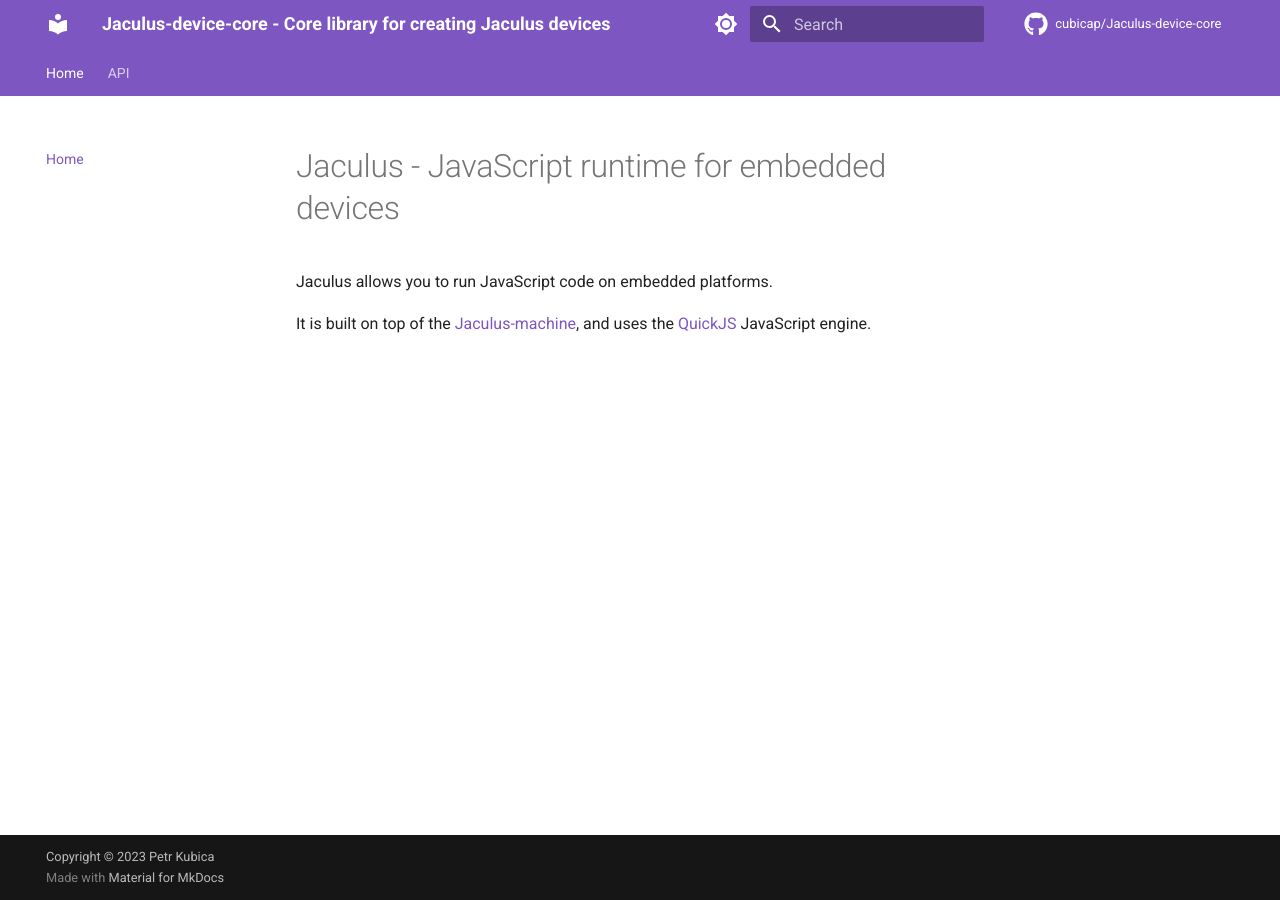
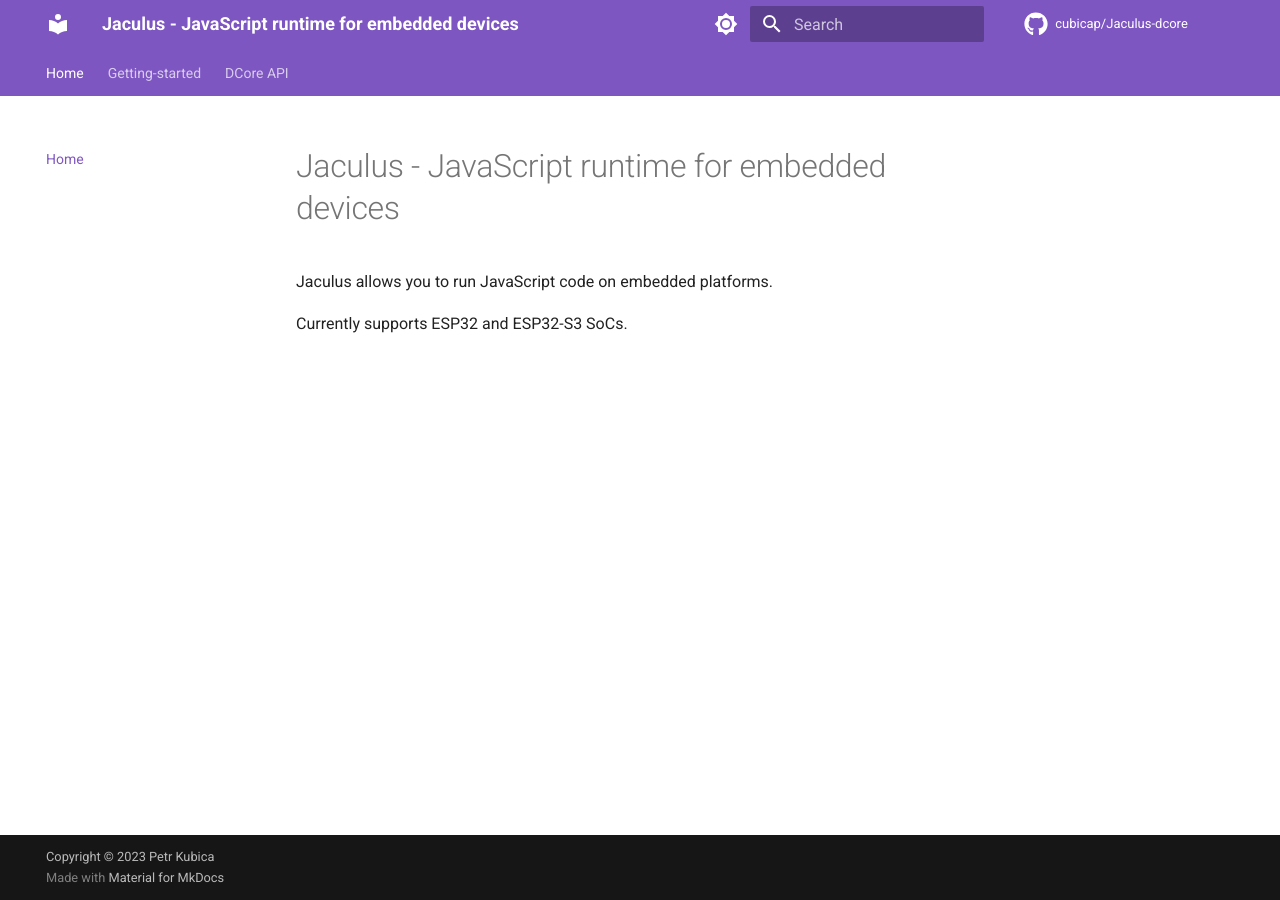
Before and after one commit to cubicap/Jaculus-dcore, an MkDocs documentation site: the page built from docs/index.md, in a window 1280 px wide. Built offline with MkDocs 1.6.1 and Material for MkDocs 9.7.7, drawn with Linux system fonts in a browser that asks for light colours; comment, search, counter and statistics services are not loaded.

Commit message:
update docs

```diff
--- a/docs/index.md
+++ b/docs/index.md
@@ -2,5 +2,4 @@
 
 Jaculus allows you to run JavaScript code on embedded platforms.
 
-It is built on top of the [Jaculus-machine](https://github.com/cubicap/Jaculus-machine),
-and uses the [QuickJS](https://bellard.org/quickjs/) JavaScript engine.
+Currently supports ESP32 and ESP32-S3 SoCs.
--- a/mkdocs.yml
+++ b/mkdocs.yml
@@ -1,11 +1,11 @@
-site_url: https://device-core.jaculus.org
-site_name: Jaculus-device-core - Core library for creating Jaculus devices
+site_url: https://jaculus.org
+site_name: Jaculus - JavaScript runtime for embedded devices
 site_description: >-
-  Jaculus-device-core provides the core functionality necessary for defining a Jaculus device
+  Jaculus allows you to run JavaScript code on embedded platforms.
 site_author: Petr Kubica
 
-repo_url: https://github.com/cubicap/Jaculus-device-core
-repo_name: cubicap/Jaculus-device-core
+repo_url: https://github.com/cubicap/Jaculus-dcore
+repo_name: cubicap/Jaculus-dcore
 
 copyright: Copyright © 2023 Petr Kubica
 
@@ -57,7 +57,8 @@
 
 nav:
   - Home: index.md
-  - API:
+  - Getting-started: getting-started.md
+  - DCore API:
     - Class Index: "doxygen/classes.md"
     - Namespace List: "doxygen/namespaces.md"
     - File list: "doxygen/files.md"
```
Also changed, not shown: docs/getting-started.md (added, +89 -0 lines), 1 other file.
